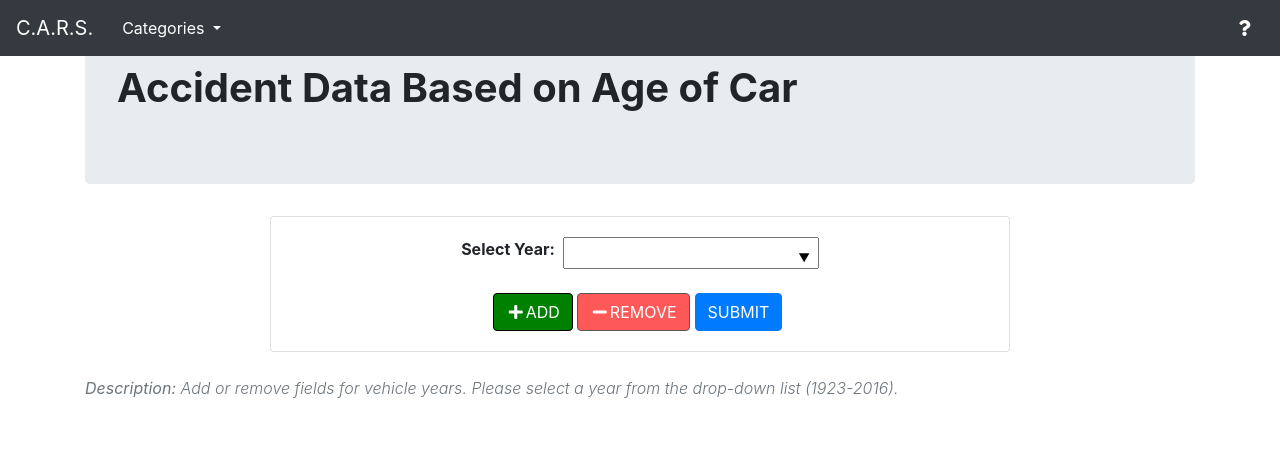
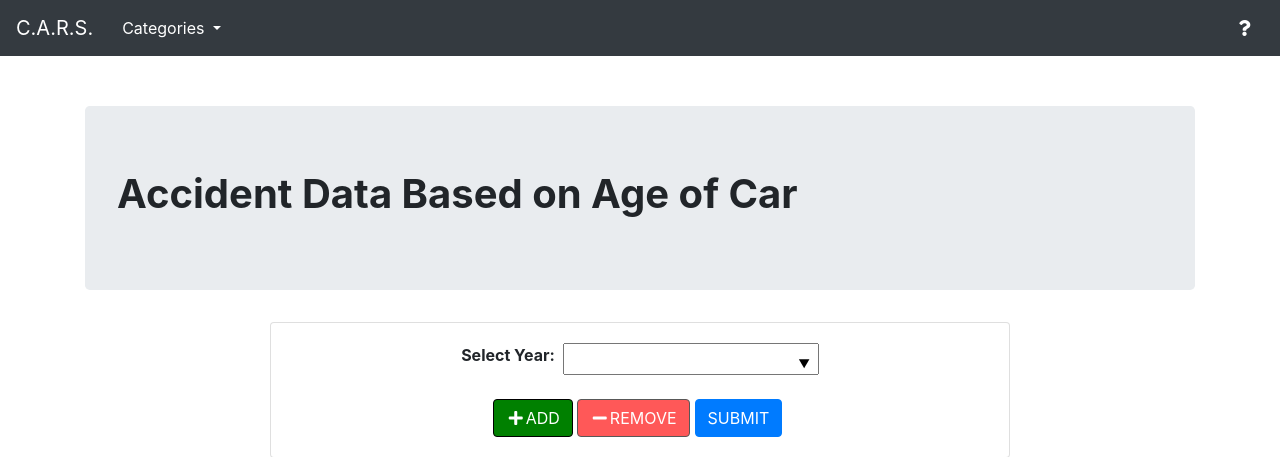
Before and after one commit to Marcoror150/MSCS-Project, a Flask app: page /car_age in a window 1280 px wide. Shown: the top 457 px of the page. Run offline with Flask 2, Linux system fonts and the light colour scheme; some libraries are stand-ins or nearby versions.

Commit message:
fixed navbar v jumbotron on other html pages (it never propogated).

```diff
--- a/app/templates/car_age.html
+++ b/app/templates/car_age.html
@@ -18,7 +18,7 @@
     </head>
     <body>
 
-        <nav class="navbar navbar-toggleable-md navbar-expand-sm bg-dark navbar-dark fixed-top">
+        <nav class="navbar navbar-toggleable-md navbar-expand-sm bg-dark navbar-dark bg-primary">
 
                 <button class="navbar-toggler navbar-toggler-right" type="button" data-toggle="collapse" data-target="#navbarTogglerDemo02" aria-controls="navbarTogglerDemo02" aria-expanded="false" aria-label="Toggle navigation">
                     <span class="navbar-toggler-icon"></span>
--- a/app/templates/location.html
+++ b/app/templates/location.html
@@ -18,7 +18,7 @@
     </head>
     <body>
 
-        <nav class="navbar navbar-toggleable-md navbar-expand-sm bg-dark navbar-dark fixed-top">
+        <nav class="navbar navbar-toggleable-md navbar-expand-sm bg-dark navbar-dark bg-primary">
 
                 <button class="navbar-toggler navbar-toggler-right" type="button" data-toggle="collapse" data-target="#navbarTogglerDemo02" aria-controls="navbarTogglerDemo02" aria-expanded="false" aria-label="Toggle navigation">
                     <span class="navbar-toggler-icon"></span>
--- a/app/templates/multiple_fatalities.html
+++ b/app/templates/multiple_fatalities.html
@@ -18,7 +18,7 @@
     </head>
     <body>
 
-        <nav class="navbar navbar-toggleable-md navbar-expand-sm bg-dark navbar-dark fixed-top">
+        <nav class="navbar navbar-toggleable-md navbar-expand-sm bg-dark navbar-dark bg-primary">
 
                 <button class="navbar-toggler navbar-toggler-right" type="button" data-toggle="collapse" data-target="#navbarTogglerDemo02" aria-controls="navbarTogglerDemo02" aria-expanded="false" aria-label="Toggle navigation">
                     <span class="navbar-toggler-icon"></span>
```
